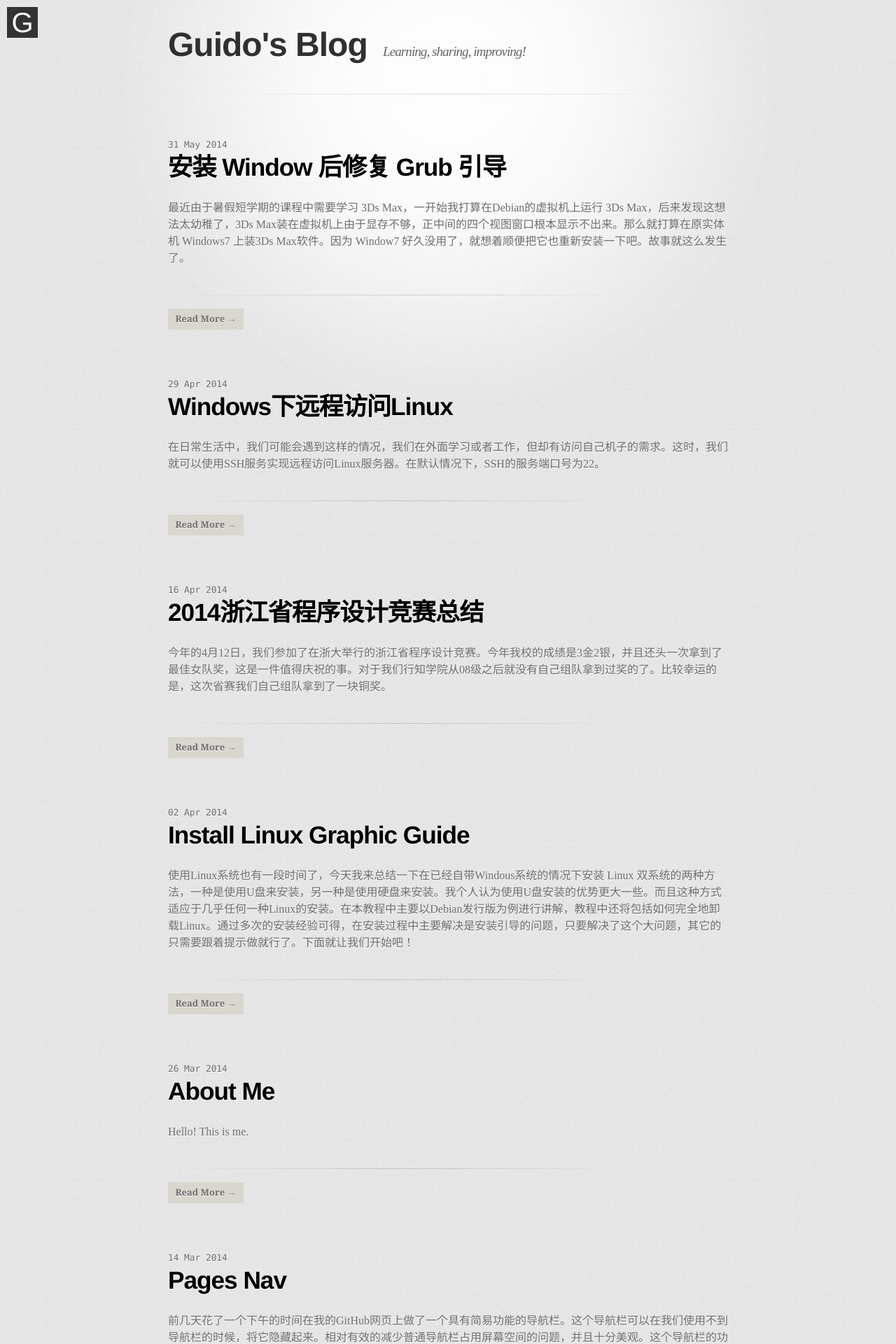
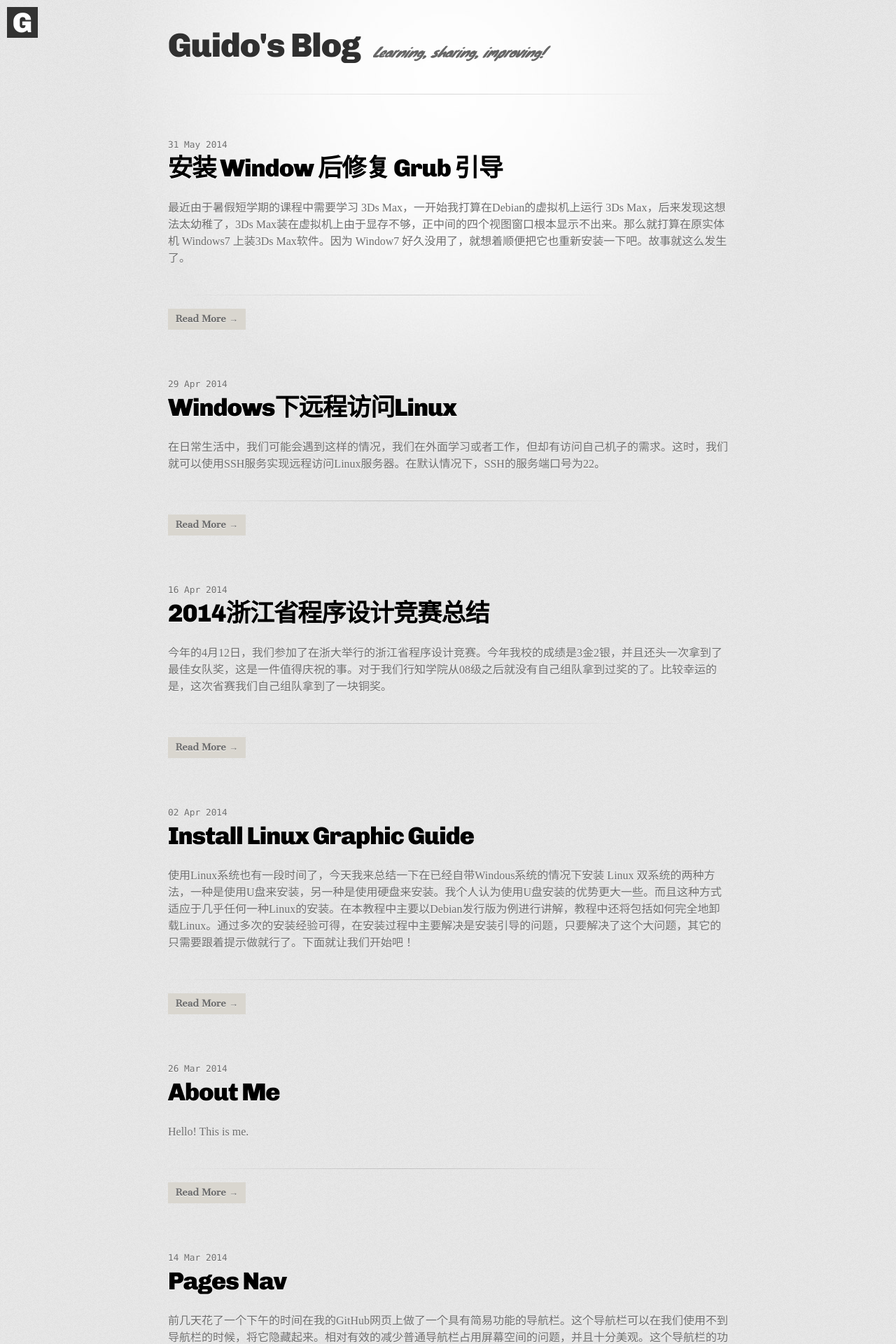
Before and after one commit to GuidoPaul/GuidoPaul.github.io, a Jekyll site: the page built from index.html, in a window 1280 px wide. Shown: the top 1920 px of the page at 70% size. Built offline with Jekyll 4.4.1, drawn with Linux system fonts in a browser that asks for light colours; some web fonts are replaced; Markdown is read by kramdown in place of the engine named in the settings.

Commit message:
download and repair google font.

```diff
--- /dev/null
+++ b/Gemfile
@@ -0,0 +1,2 @@
+source 'https://rubygems.org'
+gem 'github-pages'
--- a/_config.yml
+++ b/_config.yml
@@ -1,2 +1,3 @@
 markdown: maruku
-pygment: true
+pygments: true
+github: [GuidoPaul.github.io]
--- a/_layouts/default.html
+++ b/_layouts/default.html
@@ -12,9 +12,9 @@
 	<head>
 		<meta charset='utf-8'>
 		<!-- <meta http-equiv="X-UA-Compatible" content="chrome=1"> -->
-		<link href='https://fonts.googleapis.com/css?family=Chivo:900' rel='stylesheet' type='text/css'>
-		<link type="text/css" rel="stylesheet" href="http://fonts.googleapis.com/css?family=Knewave">
-		<link type="text/css" rel="stylesheet" href="http://fonts.googleapis.com/css?family=Cantata+One">
+		<!-- <link href='https://fonts.googleapis.com/css?family=Chivo:900' rel='stylesheet' type='text/css'> -->
+		<!-- <link type="text/css" rel="stylesheet" href="http://fonts.googleapis.com/css?family=Knewave"> -->
+		<!-- <link type="text/css" rel="stylesheet" href="http://fonts.googleapis.com/css?family=Cantata+One"> -->
 		<link rel="stylesheet" type="text/css" href="/stylesheets/layout.css" />
 		<link rel="stylesheet" type="text/css" href="/stylesheets/nav.css" />
 		<script src="jQuery/jquery-2.1.0.js"></script>
--- a/stylesheets/layout.css
+++ b/stylesheets/layout.css
@@ -181,3 +181,21 @@ hr {
 	margin-top: 1em;
 	padding-bottom: 1em;
 }
+
+@font-face {
+	font-family:knewave;
+	font-style:Regular;
+	src: url(../font/knewave.ttf);
+}
+
+@font-face {
+	font-family:Cantata One;
+	font-style:Regular;
+	src: url(../font/CantataOne-Regular.ttf);
+}
+
+@font-face {
+	font-family:Chivo;
+	font-style:BlackItalic;
+	src: url(../font/Chivo-Black.ttf);
+}
--- a/stylesheets/nav.css
+++ b/stylesheets/nav.css
@@ -120,3 +120,15 @@
 	-ms-box-sizing: border-box;
 	box-sizing: border-box;
 }
+
+@font-face {
+	font-family:Cantata One;
+	font-style:Regular;
+	src: url(../font/CantataOne-Regular.ttf);
+}
+
+@font-face {
+	font-family:Chivo;
+	font-style:BlackItalic;
+	src: url(../font/Chivo-Black.ttf);
+}
--- a/stylesheets/postlayout.css
+++ b/stylesheets/postlayout.css
@@ -96,3 +96,9 @@ hr {
 	margin-top: 1em;
 	padding-bottom: 1em;
 }
+
+@font-face {
+	font-family:Chivo;
+	font-style:BlackItalic;
+	src: url(../font/Chivo-Black.ttf);
+}
```
Also changed, not shown: Gemfile.lock (added), font/CantataOne-Regular.ttf (added), font/Chivo-Black.ttf (added), font/knewave.ttf (added).
